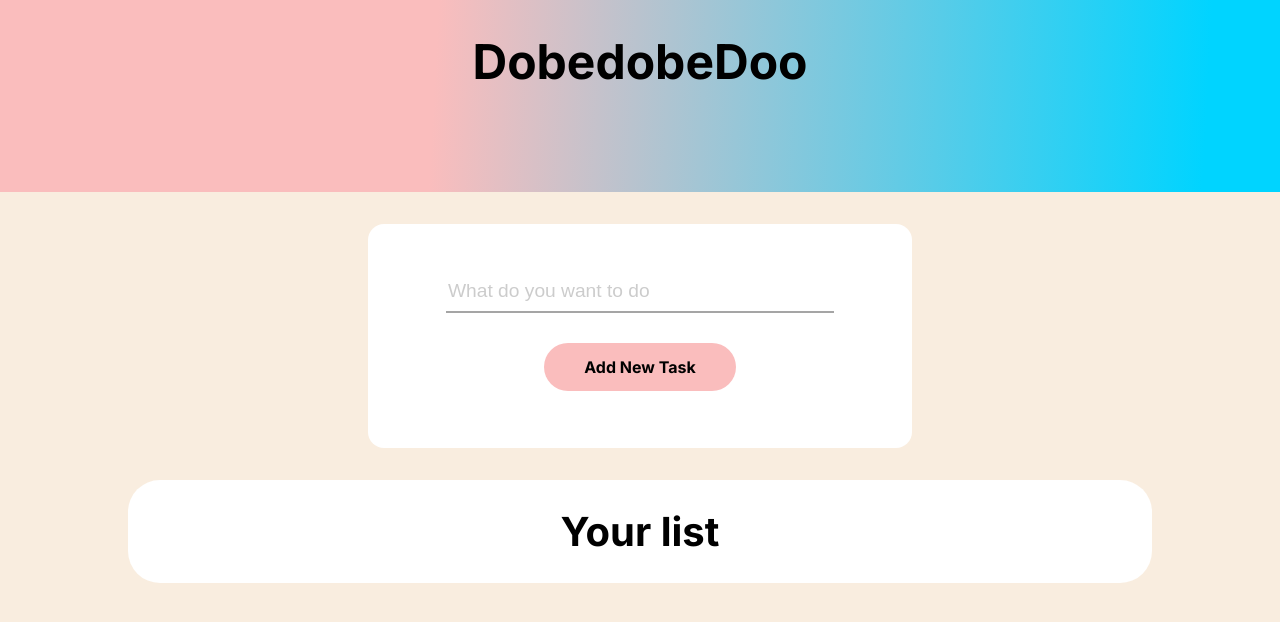
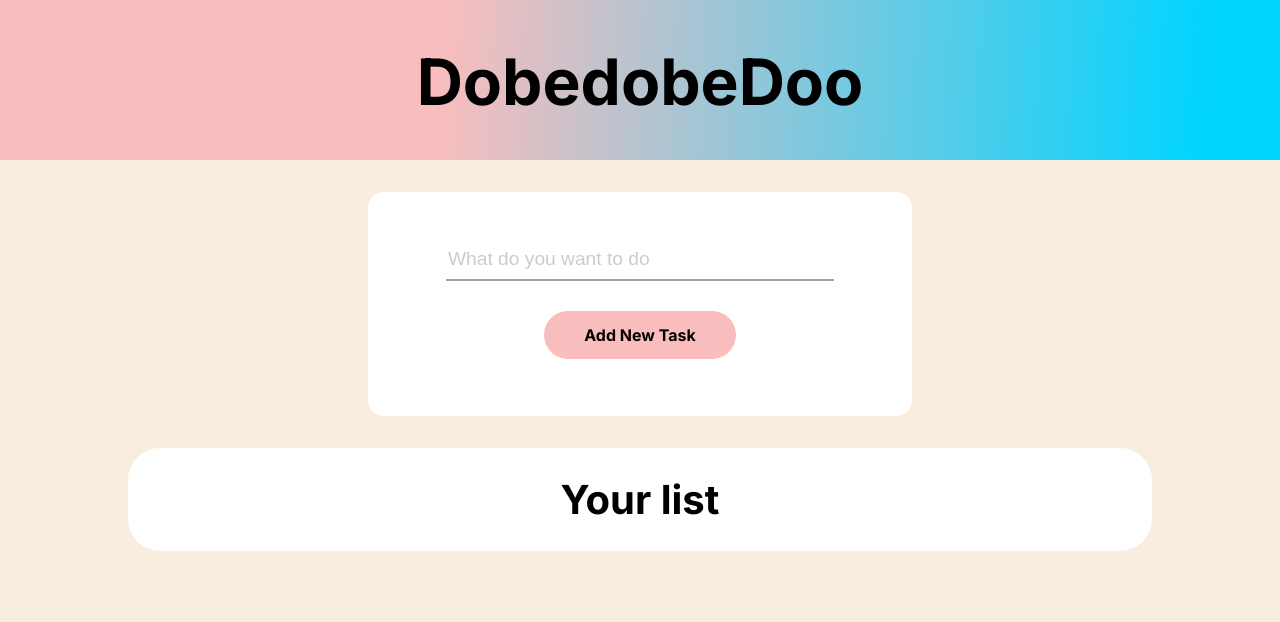
Before and after one commit to TheCodister/Dobedobedoo, a React (Create React App) app: page / in a window 1280 px wide. Shown: the top 622 px of the page. Built offline with nearby package versions, Linux system fonts and the light colour scheme.

Commit message:
Some animation added

```diff
--- a/src/components/content/content.css
+++ b/src/components/content/content.css
@@ -24,12 +24,14 @@
   border-bottom: solid 0.15em #a5a5a5;
   margin-bottom: 1em;
   font-size: 1.2rem;
+  transition: 500ms;
 }
 .content-input::placeholder {
   color: #cccccc;
 }
-.content-input:invalid {
-  border-color: #ff0000;
+.content-input:focus {
+  transition: 500ms;
+  font-size: 1.4rem;
 }
 .content-input:focus {
   outline: none;
@@ -99,6 +101,7 @@
   margin-right: 2em;
 }
 .content-todolist-item p {
+  font-weight: lighter;
   font-size: 1.5rem;
 }
 @keyframes fadeIn {
@@ -109,3 +112,11 @@
     opacity: 1;
   }
 }
+@keyframes fadeOut {
+  100% {
+    opacity: 0;
+  }
+  0% {
+    opacity: 1;
+  }
+}
--- a/src/components/header/header.css
+++ b/src/components/header/header.css
@@ -1,7 +1,7 @@
 .header {
   display: flex;
   justify-content: center;
-  font-size: 1.5rem;
+  font-size: 2rem;
   font-weight: bolder;
   background: rgb(250, 189, 189);
   background: linear-gradient(
@@ -10,5 +10,5 @@
     rgba(0, 212, 255, 1) 94%
   );
   width: 100%;
-  height: 8em;
+  height: 5em;
 }
```
